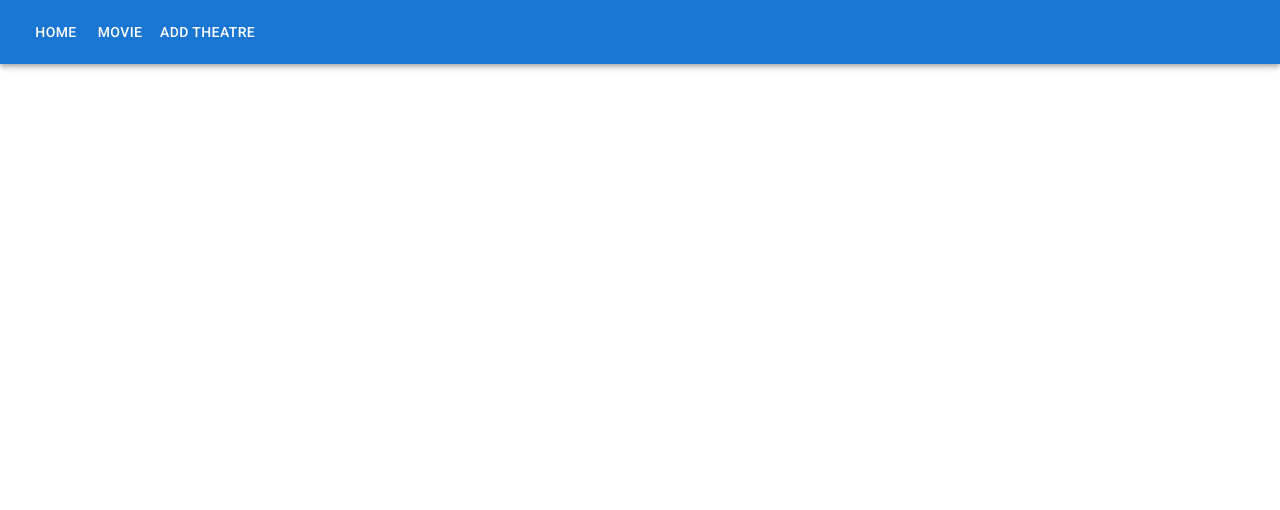
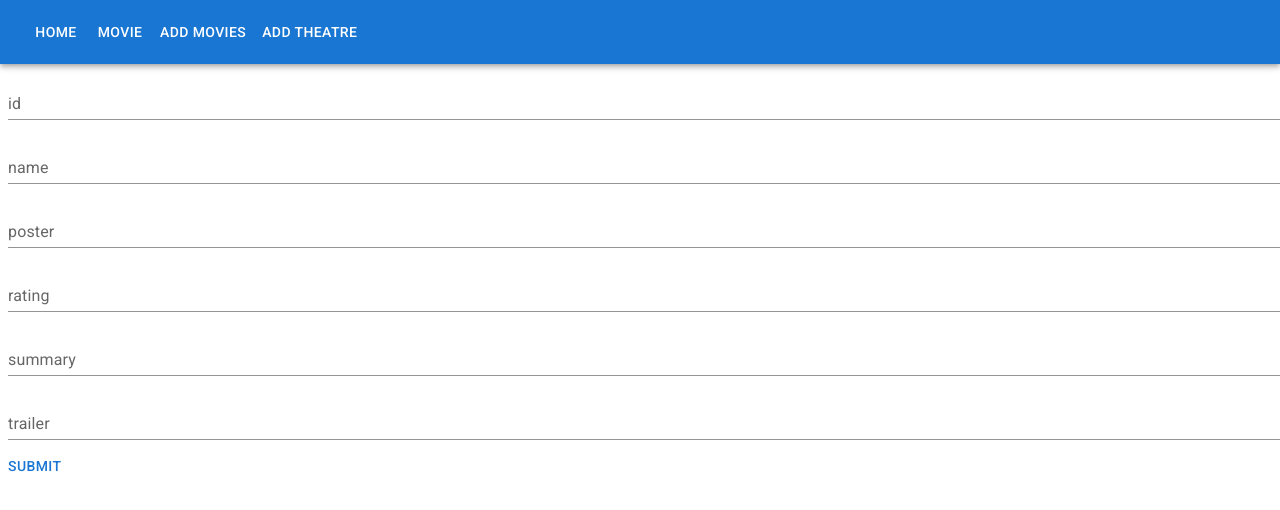
Before and after one commit to Bhagavath15/BookMyShowApp, a React (Vite) app: page /addmovies in a window 1280 px wide. Shown: the top 510 px of the page. Built offline with nearby package versions, Linux system fonts and the light colour scheme.

Commit message:
book my show

```diff
--- /dev/null
+++ b/src/AddMovies.jsx
@@ -0,0 +1,115 @@
+import TextField from '@mui/material/TextField';
+import { useFormik } from "formik";
+// import * as yup from "yup";
+import { useNavigate } from "react-router-dom";
+import Button from '@mui/material/Button';
+
+export function AddMovies() {
+    //     const navigate = useNavigate()
+    //     const { handleChange, handleSubmit, handleBlur, values } = useFormik({
+    //         initialValues: {
+    //             id: "",
+    //             name: "",
+    //             poster: "",
+    //             rating: "",
+    //             summary: "",
+    //             trailer: ""
+    //         },
+    //         onSubmit: (values) => {
+    //             console.log("form value", values)
+    //             addTheatre(values)
+    //             navigate("/movies")
+    //         }
+
+
+    //     })
+    //     const addTheatre = (values) => {
+    //         fetch("https://node-workspace-chi.vercel.app/movies",
+    //             {
+    //                 method: "POST",
+    //                 body: JSON.stringify(values),
+    //                 headers: {
+    //                     "content-type": "applicaation/json"
+    //                 }
+    //             })
+    const navigate = useNavigate()
+    const { handleChange, handleSubmit, handleBlur, values } = useFormik({
+        initialValues: {
+            id: "",
+            name: "",
+            poster: "",
+            raating: "",
+            summary: "",
+            trailer: ""
+        },
+        onSubmit: (values) => {
+            console.log("form values", values)
+            addMovies(values)
+            navigate("/movies")
+        }
+    })
+    const addMovies = (values) => {
+        fetch("https://node-workspace-chi.vercel.app/movies", {
+            method: "POST",
+            body: JSON.stringify(values),
+            headers: {
+                "content-type": "application/json"
+            }
+        })
+    }
+    return (
+        <div className="addmovies">
+            <form onSubmit={handleSubmit}>
+                <TextField name="id"
+                    fullWidth sx={{ m: 1 }}
+                    onBlur={handleBlur}
+                    onChange={handleChange}
+                    value={values.id}
+                    id="outlined-basic"
+                    label="id"
+                    variant="standard"></TextField>
+                <TextField name="name"
+                    fullWidth sx={{ m: 1 }}
+                    onBlur={handleBlur}
+                    onChange={handleChange}
+                    value={values.name}
+                    id="outlined-basic"
+                    label="name"
+                    variant="standard"></TextField>
+                <TextField name=" poster"
+                    fullWidth sx={{ m: 1 }}
+                    id="outlined-basic"
+                    onBlur={handleBlur}
+                    onChange={handleChange}
+                    value={values.poster}
+                    label="poster"
+                    variant="standard"></TextField>
+                <TextField name="rating"
+                    fullWidth sx={{ m: 1 }}
+                    id="outlined-basic"
+                    onBlur={handleBlur}
+                    onChange={handleChange}
+                    value={values.rating}
+                    label="rating"
+                    variant="standard"></TextField>
+                <TextField name=" summary"
+                    fullWidth sx={{ m: 1 }}
+                    id="outlined-basic"
+                    onBlur={handleBlur}
+                    onChange={handleChange}
+                    value={values.summary}
+                    label=" summary"
+                    variant="standard"></TextField>
+                <TextField name="trailer"
+                    fullWidth sx={{ m: 1 }}
+                    id="outlined-basic"
+                    onBlur={handleBlur}
+                    onChange={handleChange}
+                    value={values.trailer}
+                    label="trailer"
+                    variant="standard"></TextField>
+                <Button type="submit">Submit</Button>
+            </form>
+        </div>
+    );
+}
--- a/src/App.jsx
+++ b/src/App.jsx
@@ -15,6 +15,7 @@ import { Booking } from './Booking';
 import { Seats } from './Seats';
 import { AddTheatre } from './AddTheatre';
 import { EditTheatre } from './EditTheatre';
+import { AddMovies } from './AddMovies';
 
 export default function App() {
 
@@ -29,6 +30,7 @@ export default function App() {
           <Toolbar>
             <Button onClick={() => navigate("/")} color="inherit">Home</Button>
             <Button onClick={() => navigate("/movies")} color="inherit">Movie</Button>
+            <Button onClick={() => navigate("/addmovies")} color="inherit">Add Movies</Button>
             <Button onClick={() => navigate("/add-theatre")} color="inherit">Add Theatre</Button>
           </Toolbar>
         </AppBar>
@@ -37,6 +39,7 @@ export default function App() {
         <Route path="/" element={<Home />} />
         <Route path="/movies" element={<MovieList movieList={movieList} setMovieList={setMovieList} />} />
         <Route path="/movies/:id" element={<MovieDetails movieList={movieList} />} />
+        <Route path="/addmovies" element={<AddMovies />} />
         <Route path="/booking" element={<Booking />} />
         <Route path="/seats" element={<Seats />} />
         <Route path="/ticketbooked" element={<TicketBooked />} />
@@ -48,6 +51,7 @@ export default function App() {
 
   )
 }
+
 function TicketBooked() {
   return (
     <div> your ticked has conformed</div>
--- a/src/EditTheatre.jsx
+++ b/src/EditTheatre.jsx
@@ -40,7 +40,7 @@ function EditTheatreList({ theatreList }) {
                 method: "PUT",
                 body: JSON.stringify(newUpdate),
                 headers: {
-                    "content-type": "appliction/json"
+                    "content-type": "application/json"
                 }
             })
     }
--- a/src/Seats.jsx
+++ b/src/Seats.jsx
@@ -46,7 +46,7 @@ function AvalSeat({ button, key }) {
     }
     return (
         <div className="seats">
-            <IconButton arail-label={key} color={active ? "success" : "inherit"} onClick={handleClick}>{button}</IconButton>
+            <IconButton arail-label={key} color={active ? "inherit" : "success"} onClick={handleClick}>{button}</IconButton>
 
         </div>
     )
```
